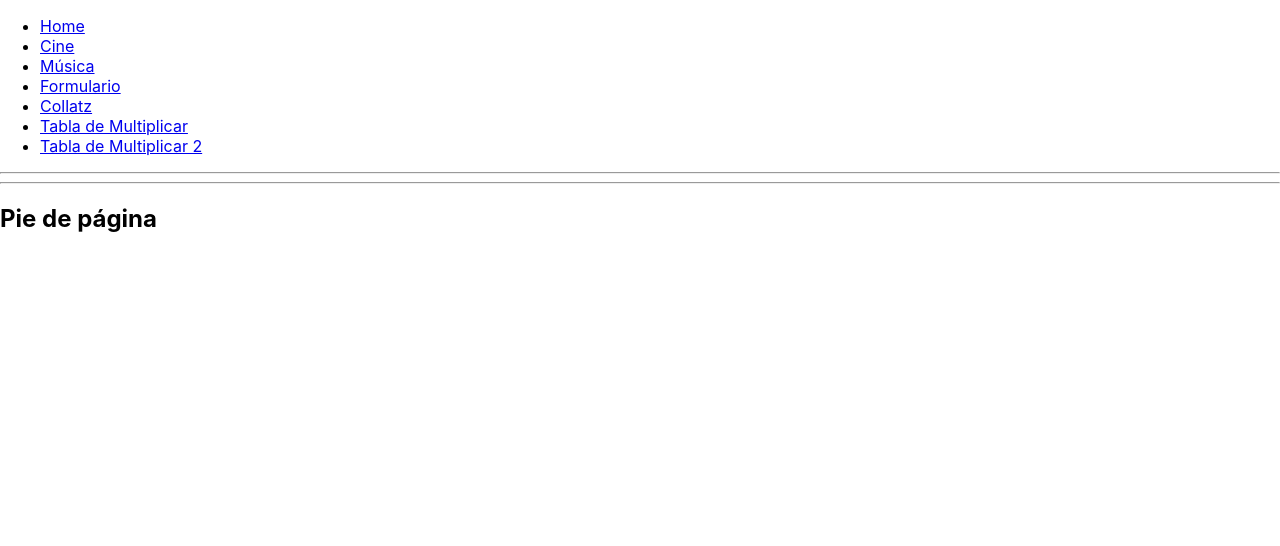
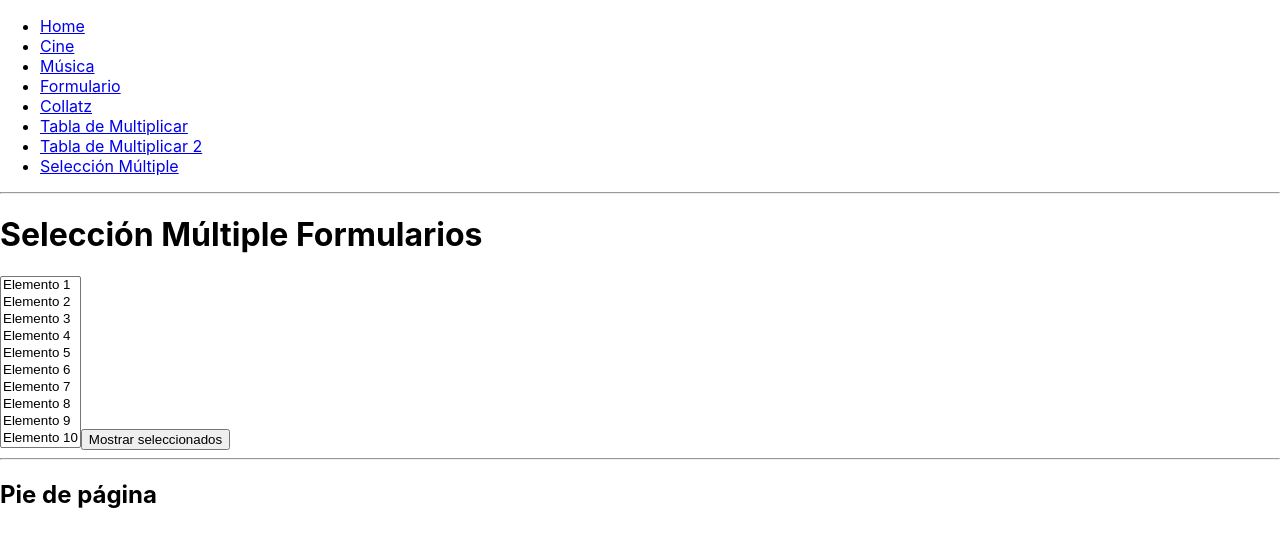
Before and after one commit to manu12perez/reactformsrutas, a React (Create React App) app: page /seleccionMultiple in a window 1280 px wide. Shown: the top 546 px of the page. Built offline with nearby package versions, Linux system fonts and the light colour scheme.

Commit message:
SeleccionMultiple

```diff
--- a/src/components/MenuRutas.js
+++ b/src/components/MenuRutas.js
@@ -26,6 +26,9 @@
           <li>
             <a href="/tablaMultiplicar2">Tabla de Multiplicar 2</a>
           </li>
+          <li>
+            <a href="/seleccionMultiple">Selección Múltiple</a>
+          </li>
         </ul>
       </div>
     );
--- a/src/components/Router.js
+++ b/src/components/Router.js
@@ -7,6 +7,7 @@
 import Collatz from "./Collatz";
 import TablaMultiplicar from "./TablaMultiplicar";
 import TablaMultiplicar2 from "./TablaMultiplicar2";
+import SeleccionMultiple from "./SeleccionMultiple";
 
 export default class Router extends Component {
   render() {
@@ -20,6 +21,7 @@
           <Route path="/collatz" element={<Collatz />} />
           <Route path="/tablaMultiplicar" element={<TablaMultiplicar />} />
           <Route path="/tablaMultiplicar2" element={<TablaMultiplicar2 />} />
+          <Route path="/seleccionMultiple" element={<SeleccionMultiple />} />
         </Routes>
       </BrowserRouter>
     );
--- /dev/null
+++ b/src/components/SeleccionMultiple.js
@@ -0,0 +1,52 @@
+import React, { Component } from "react";
+
+export default class SeleccionMultiple extends Component {
+  selectMultiple = React.createRef();
+
+  state = {
+    seleccionados: "",
+  };
+
+  mostrarMultiple = (e) => {
+    e.preventDefault();
+    //DENTRO DE UN SELECT MULTIPLE TENEMOS UN ARRAY CON TODAS LOS OPTIONS
+    let options = this.selectMultiple.current.options;
+    let datos = "";
+    //CADA OBJETO OPTION DENTRO DEL ARRAY CONTIENE UN ATRIBTO PARA SABER
+    //SI ESTA SELECCIONADO: selected
+    //value, text
+    for (var option of options) {
+      if (option.selected == true) {
+        datos += option.value + ", ";
+      }
+    }
+    //MODIFICAMOS EL STATE DEL RENDER()
+    this.setState({
+        seleccionados: datos
+    })
+  };
+
+  render() {
+    return (
+      <div>
+        <h1>Selección Múltiple Formularios</h1>
+        <h2 style={{ color: "blue" }}>{this.state.seleccionados}</h2>
+        <form onSubmit={this.mostrarMultiple}>
+          <select size="10" multiple ref={this.selectMultiple}>
+            <option>Elemento 1</option>
+            <option>Elemento 2</option>
+            <option>Elemento 3</option>
+            <option>Elemento 4</option>
+            <option>Elemento 5</option>
+            <option>Elemento 6</option>
+            <option>Elemento 7</option>
+            <option>Elemento 8</option>
+            <option>Elemento 9</option>
+            <option>Elemento 10</option>
+          </select>
+          <button>Mostrar seleccionados</button>
+        </form>
+      </div>
+    );
+  }
+}
```
